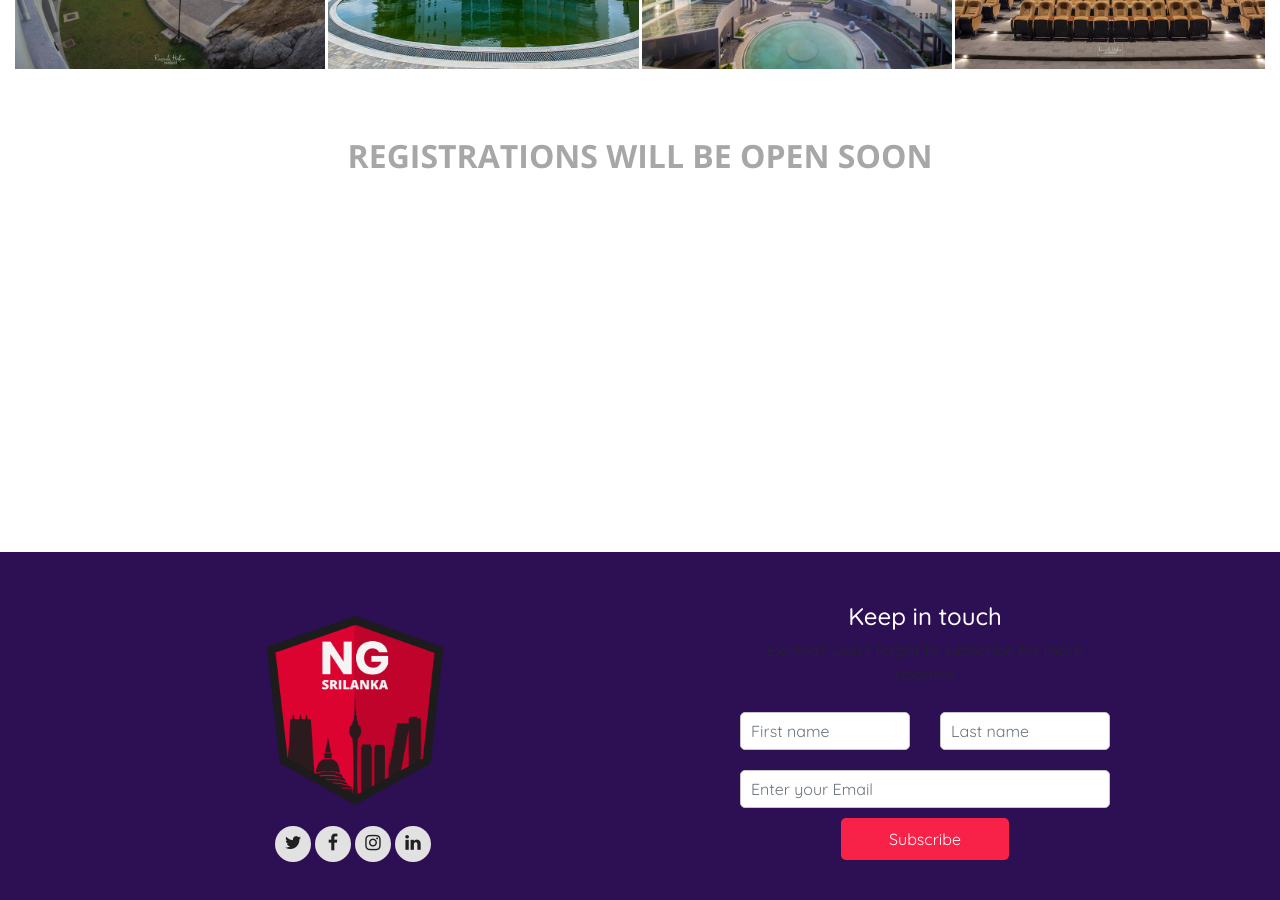
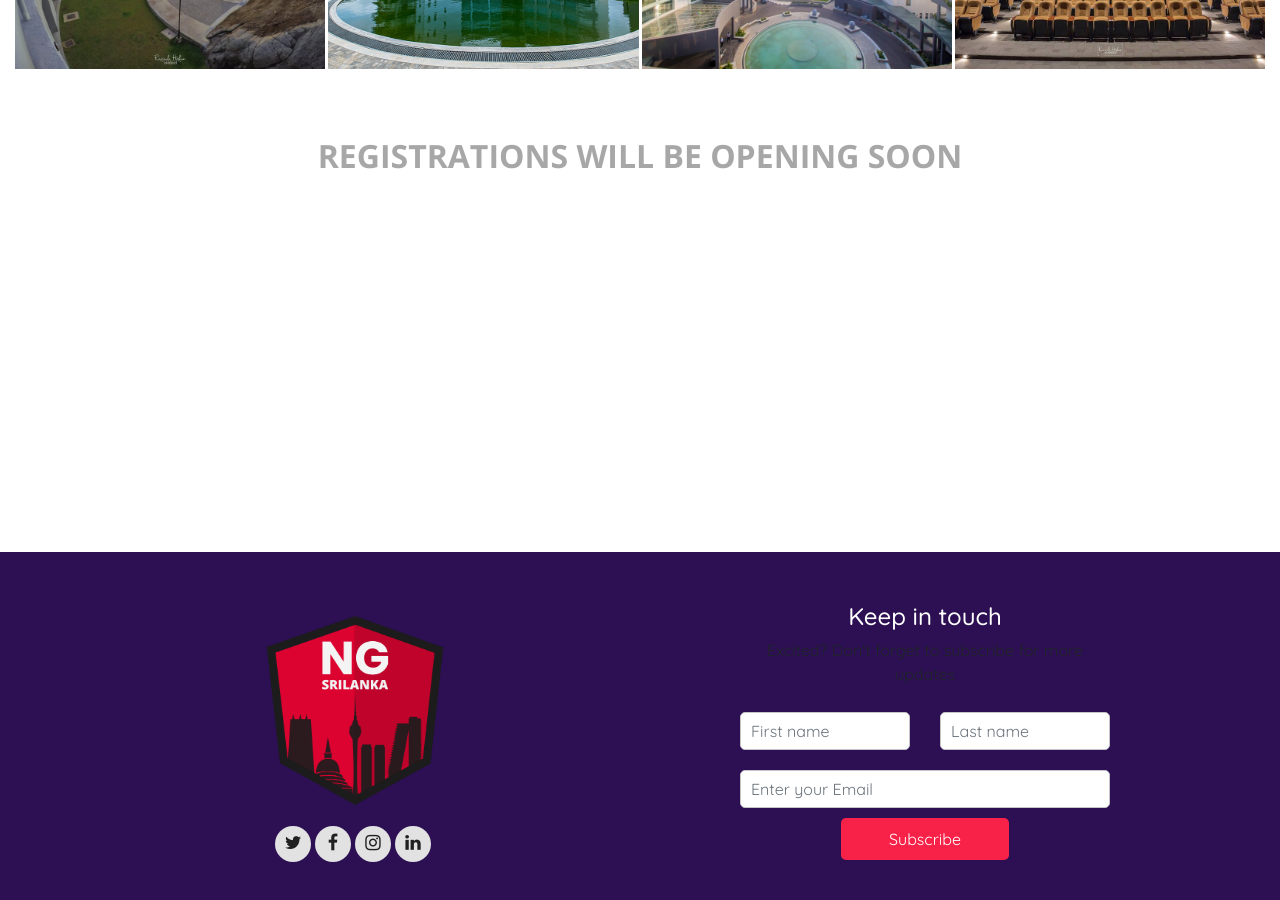
Before and after one commit to ngsrilanka/ngSrilanka-2019, an Angular app: page / in a window 1280 px wide. Shown: the part 5640-6540 px from the top of the page. Built offline with nearby package versions, Linux system fonts and the light colour scheme.

Commit message:
typo error

```diff
--- a/src/app/components/tickets/tickets.component.html
+++ b/src/app/components/tickets/tickets.component.html
@@ -18,7 +18,7 @@
           </div> -->
           <div class="col-sm-12">
               <!-- <a href="#" class="btn btn-primary btn-rounded mt30">Register</a> -->
-              <p class="text-soon">Registrations will be open soon</p>
+              <p class="text-soon">Registrations will be opening soon</p>
           </div>
       </div>
   </div>
```
